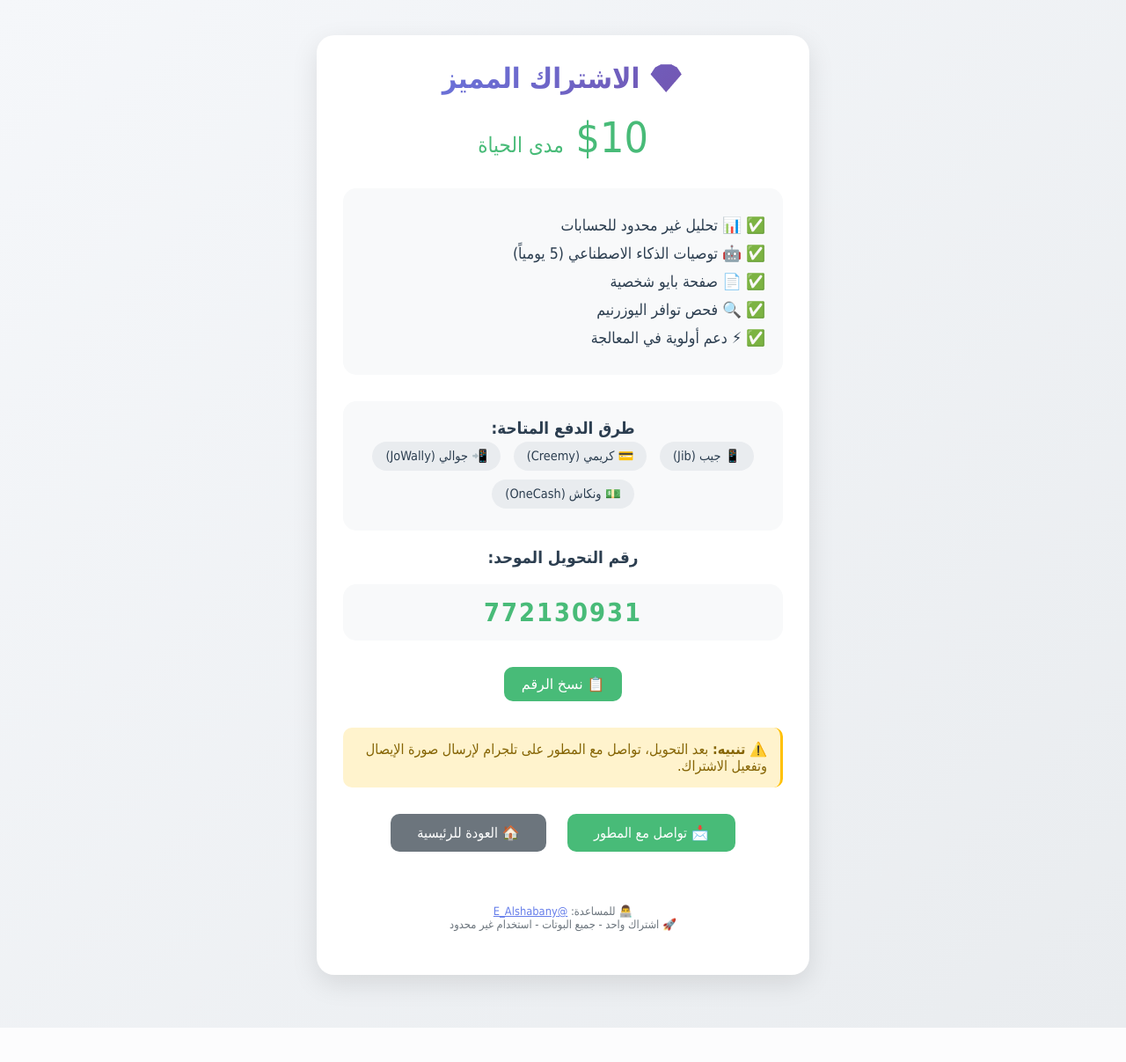
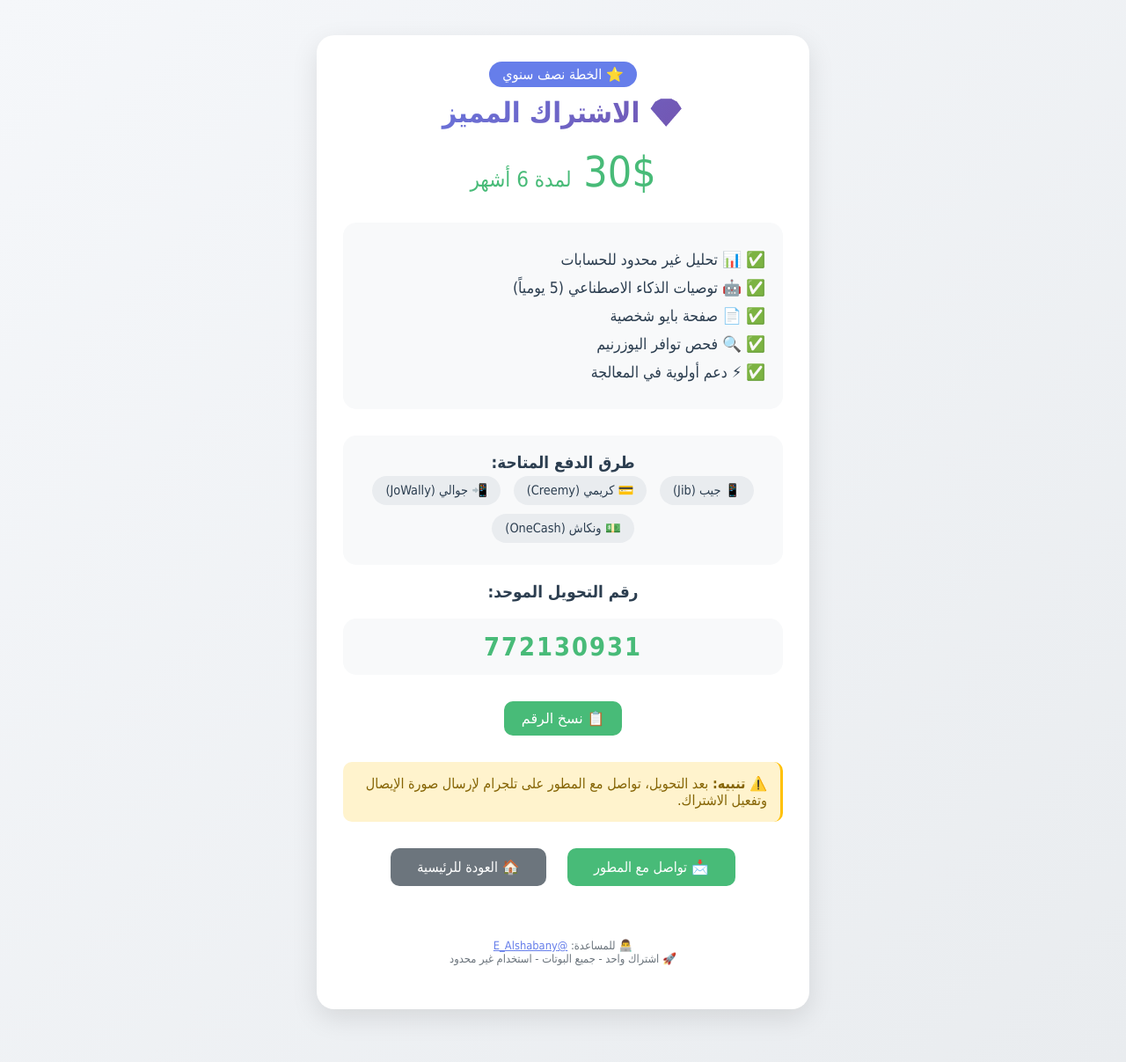
Before and after one commit to IDFINDER/social_analyzer_bot, a Flask app: page /payment in a window 1280 px wide. Shown: the whole page at 88% size. Before the commit the page ends 1168 px from the top, so only its background shows below. Run offline with Flask 3, Linux system fonts and the light colour scheme; data that the repository does not hold is empty; parts of the project's set-up code (start-up, migrations or seed data) failed here and were passed over.

Commit message:
Update payment.html
صفحة دفع دنميكيه

```diff
--- a/templates/payment.html
+++ b/templates/payment.html
@@ -105,6 +105,14 @@
         .back-btn { background: #6c757d; }
         .back-btn:hover { background: #5a6268; }
         .footer { text-align: center; margin-top: 30px; padding: 20px; color: #6c757d; font-size: 0.8rem; }
+        .plan-badge {
+            background: #667eea;
+            color: white;
+            padding: 5px 15px;
+            border-radius: 20px;
+            display: inline-block;
+            margin-bottom: 10px;
+        }
         .toast {
             visibility: hidden;
             min-width: 250px;
@@ -162,19 +140,16 @@
     </style>
 </head>
 <body>
-    <!-- شاشة تحميل -->
-    <div class="loading-overlay" id="loadingOverlay">
-        <div style="text-align: center;">
-            <div class="loader"></div>
-            <div class="loading-text">جاري تجهيز صفحة الدفع...</div>
-        </div>
-    </div>
-
-    <!-- المحتوى الرئيسي -->
-    <div class="container" id="mainContent" style="display: none;">
+    <div class="container">
         <div class="card">
+            <div class="plan-badge">⭐ الخطة {{ plan.name }}</div>
             <h1>💎 الاشتراك المميز</h1>
-            <div class="price">$10 <span style="font-size: 0.5em;">مدى الحياة</span></div>
+            <div class="price">{{ plan.price }}$ <span style="font-size: 0.5em;">
+                {% if selected_plan == 'monthly' %}شهرياً
+                {% elif selected_plan == 'half_yearly' %}لمدة 6 أشهر
+                {% elif selected_plan == 'yearly' %}لمدة سنة
+                {% else %}مدى الحياة{% endif %}
+            </span></div>
 
             <div class="features">
                 <li>📊 تحليل غير محدود للحسابات</li>
@@ -220,18 +195,6 @@
             toast.className = "toast show";
             setTimeout(function(){ toast.className = "toast"; }, 3000);
         }
-
-        window.addEventListener('load', function() {
-            setTimeout(function() {
-                var overlay = document.getElementById('loadingOverlay');
-                var content = document.getElementById('mainContent');
-                overlay.style.opacity = '0';
-                setTimeout(function() {
-                    overlay.style.display = 'none';
-                    content.style.display = 'block';
-                }, 300);
-            }, 500);
-        });
     </script>
 </body>
 </html>
```
Also changed, not shown: other parts of templates/payment.html (+0 -30 lines).
